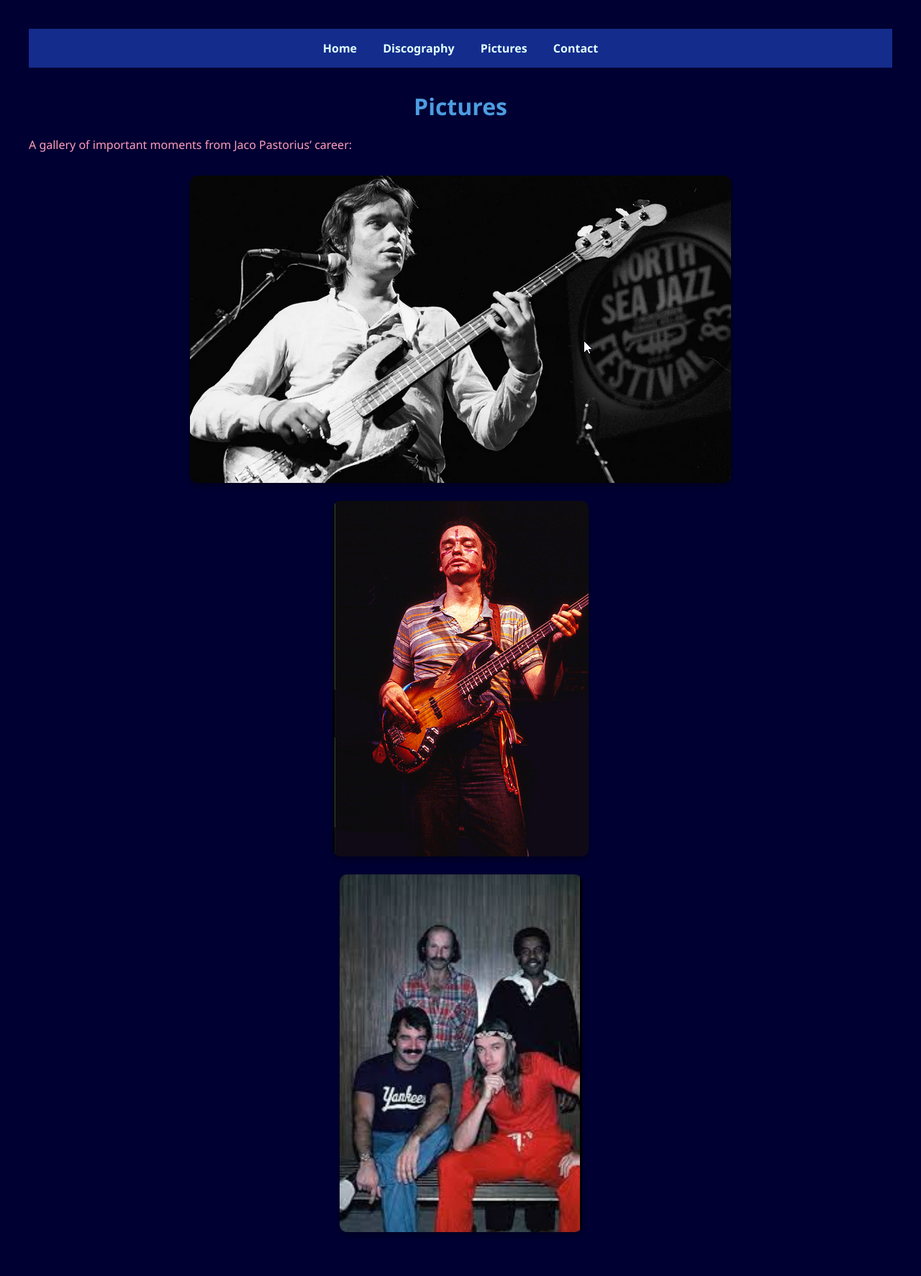
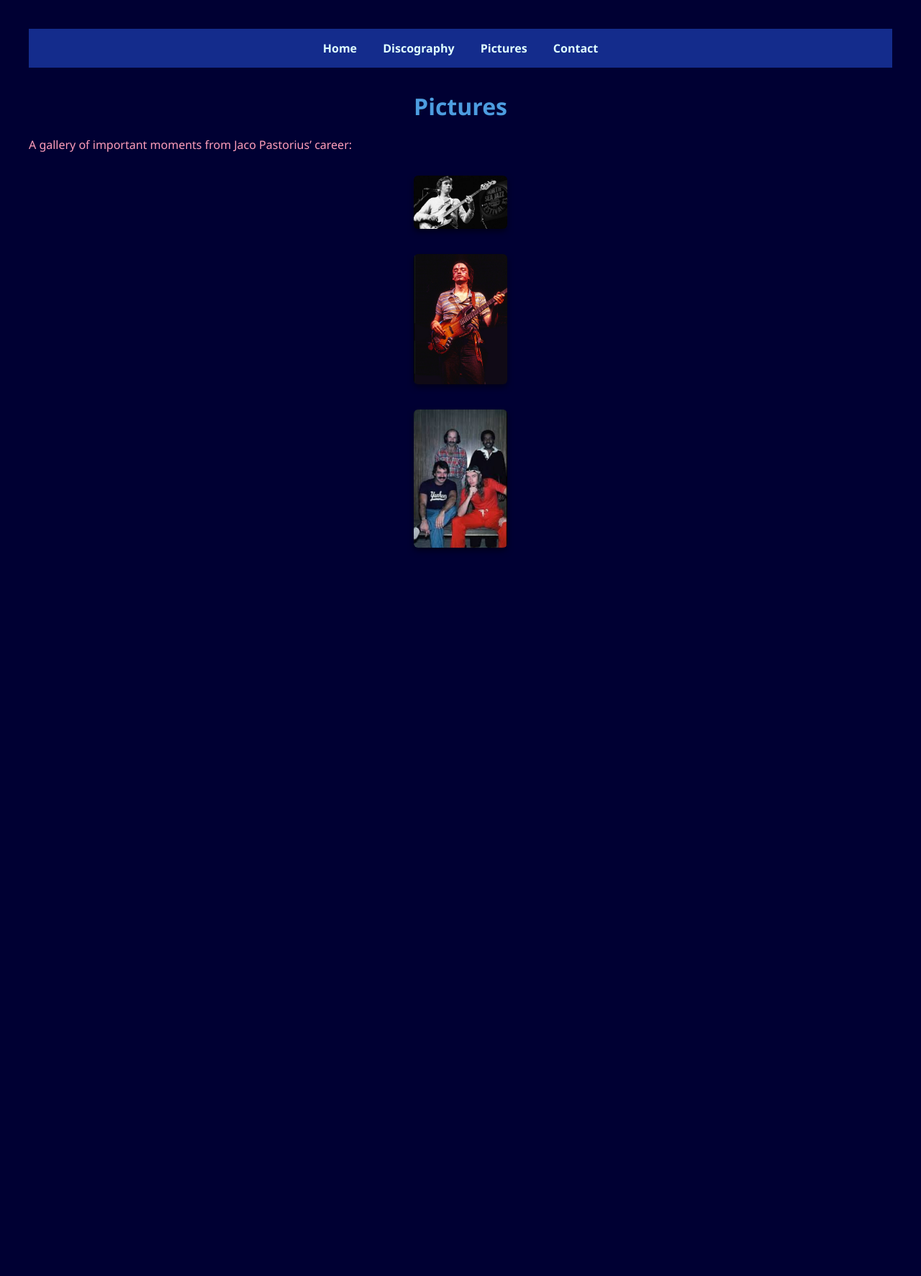
Before and after one commit to ashenone631/ashenone631.github.io, a Jekyll site: the page built from pictures.md, in a window 1280 px wide. Shown: the whole page at 72% size. Built offline with Jekyll 4.4.1, drawn with Linux system fonts in a browser that asks for light colours; after the commit the page ends 900 px from its top, so only the background shows below that.

Commit message:
Update style.css

```diff
--- a/assets/css/style.css
+++ b/assets/css/style.css
@@ -37,49 +37,75 @@ a:hover {
   color: #50fa7b; /* Bright green‑toned hover */
   text-decoration: underline;
 }
-
+/* Container for all albums, stacked vertically and centered */
 .gallery {
   display: flex;
-  flex-direction: column; /* 👈 Stack vertically */
-  align-items: center;     /* 👈 Center align the items */
-  gap: 20px;
+  flex-direction: column;  /* Stack vertically */
+  align-items: center;     /* Center horizontally */
+  gap: 30px;               /* Space between albums */
   padding: 1rem;
 }
 
-.gallery img {
-  width: 100%;
-  height: auto;
-  border-radius: 10px;
-  transition: transform 0.3s ease, box-shadow 0.3s ease;
-  box-shadow: 0 4px 10px rgba(0, 0, 0, 0.4);
+/* Each album container */
+.album {
+  text-align: center;      /* Center title and image */
+  max-width: 160px;        /* Optional max width to keep things tidy */
 }
 
-.gallery img:hover {
-  transform: scale(1.03);
-  box-shadow: 0 8px 20px rgba(255, 182, 193, 0.6); /* pink glow on hover */
+/* Album title above image */
+.album-title {
+  margin-bottom: 8px;
+  font-size: 1.1rem;
+  font-weight: 600;
+  color: #66B2FF;          /* Bright blue for headers */
+  font-family: 'Segoe UI', sans-serif;
 }
+
+/* Tooltip container */
 .tooltip {
   position: relative;
   display: inline-block;
+  cursor: pointer;
 }
 
-.tooltip .tooltiptext {
+/* Album images */
+.tooltip img {
+  width: 130px;            /* Smaller size */
+  border-radius: 6px;
+  box-shadow: 0 4px 8px rgba(0, 0, 0, 0.5);
+  transition: transform 0.2s ease;
+}
+
+/* Slight zoom effect on hover */
+.tooltip:hover img {
+  transform: scale(1.05);
+}
+
+/* Tooltip text bubble */
+.tooltiptext {
   visibility: hidden;
-  width: 220px;
-  background-color: #333;
-  color: #fff;
-  text-align: center;
-  border-radius: 6px;
-  padding: 8px;
+  width: 250px;
+  background-color: #333;   /* Dark background */
+  color: #fff;              /* White text */
+  text-align: left;
+  padding: 12px;
+  border-radius: 8px;
+
   position: absolute;
-  bottom: 110%; /* Position above the image */
+  z-index: 10;
+  bottom: 110%;            /* Position above the image */
   left: 50%;
   transform: translateX(-50%);
+
   opacity: 0;
   transition: opacity 0.3s ease;
-  z-index: 1000;
+  font-size: 0.85rem;
+  line-height: 1.4;
+  white-space: normal;
+  box-shadow: 0 2px 10px rgba(0,0,0,0.5);
 }
 
+/* Show tooltip on hover */
 .tooltip:hover .tooltiptext {
   visibility: visible;
   opacity: 1;
```
